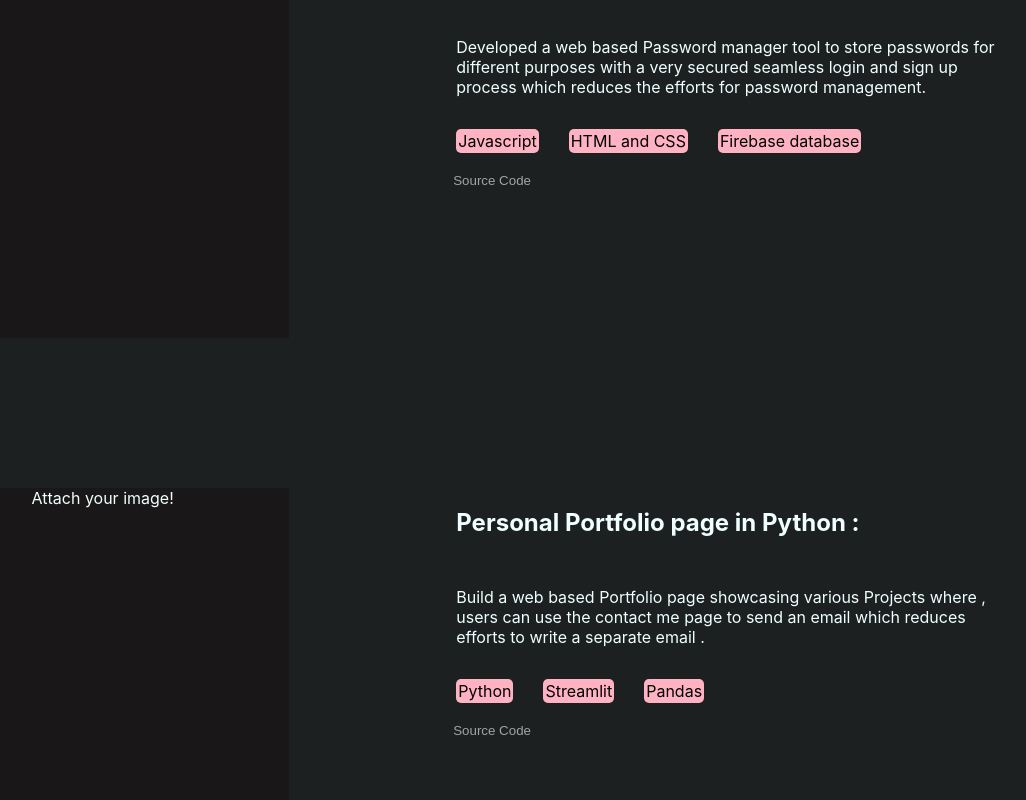
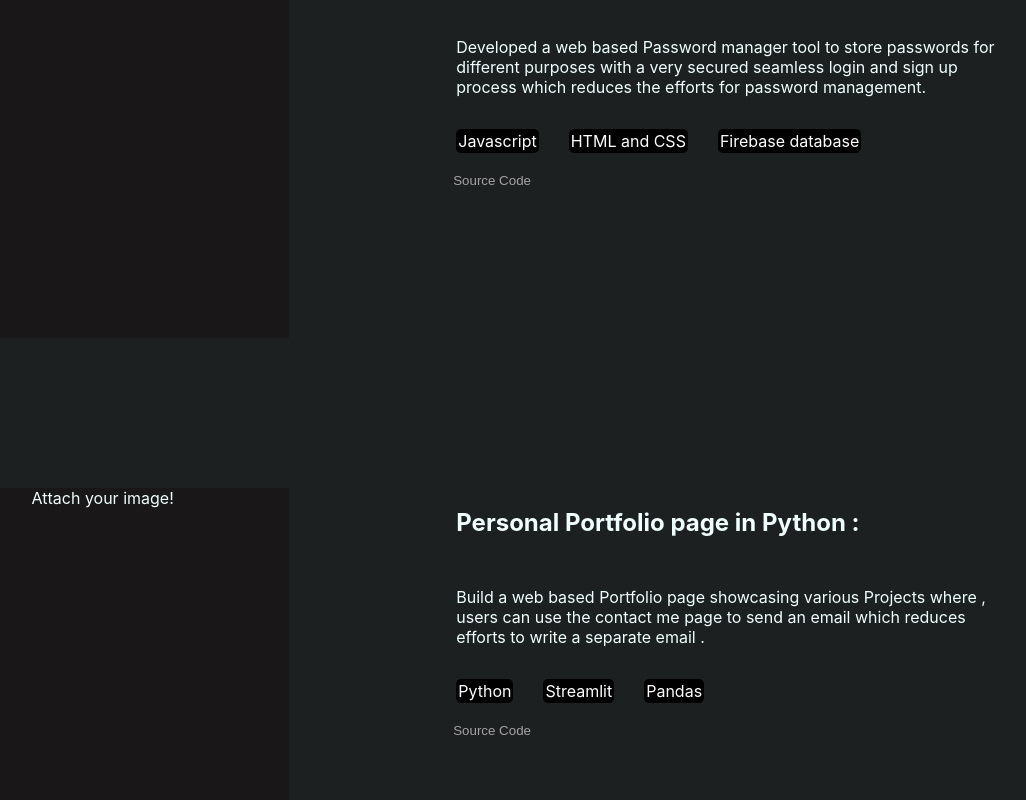
Before and after one commit to PranavJSX/React_folio, a React (Create React App) app: page / in a window 1280 px wide. Shown: the part 1620-2420 px from the top of the page, without its empty margins (241-1267 px from the left). Built offline with nearby package versions, Linux system fonts and the light colour scheme; a web font is replaced by a local one.

Commit message:
updating styling

```diff
--- a/src/Custom Components/Material/Shared/Card_prints.css
+++ b/src/Custom Components/Material/Shared/Card_prints.css
@@ -52,16 +52,17 @@
 }
 
 .tech_stack_print>p {
-    background-color: rgb(255, 179, 194);
+    background-color: rgb(0, 0, 0);
     padding: 2px 2px;
     border-radius: 5px;
-    color: black;
+    color: rgb(255, 255, 255);
 }
 
 
 .project_description_block>p ,.project_description_block>h2{
     text-align: left;
     margin-left: 10px;
+
 }
 
 .project_description_block>p{
--- a/src/Custom Components/Material/Shared/Card_prints.jsx
+++ b/src/Custom Components/Material/Shared/Card_prints.jsx
@@ -4,11 +4,21 @@ import {motion,  useScroll, useTransform} from "framer-motion";
 
 export const Card_prints = (props) => {
 
+
+
+  let card_colors = ['rgb(229, 152, 102) ','rgb(255, 179, 194)','rgb(52, 152, 219)','rgb(195, 155, 211 )'];
+  let x_color = 0;
+
+
+  const increase_x_color = () =>{
+    increase_x_color = increase_x_color + 1;
+  }
 const ref1 = useRef(null);
   let { scrollYProgress } = useScroll({
     target: ref1,
     offset: ["0 1" ,"1.33 1" ]
   });
+
 
 
   const opacity = useTransform(
@@ -19,12 +29,6 @@ const ref1 = useRef(null);
 
   const x = useTransform(scrollYProgress,[0,1] , [-200 , 0]);
   const y = useTransform(scrollYProgress,[0,1] , [200 , 0]);
-
-//   useMotionValueEvent(scrollYProgress,"change",(latest)=>{
-//     if(latest>0){
-//     document.querySelector('.main_card_div>div:first-child').style.transform = `translateX(${(1-latest)*100}%)`;
-//     }
-// })
 
 
 return (<motion.div className='main_card_div' ref={ref1}style={{opacity:opacity}}>
@@ -44,5 +48,5 @@ return (<motion.div className='main_card_div' ref={ref1}style={{opacity:opacity}
       </motion.div>
   </motion.div>)
 
-  return
+
 }
--- a/src/Custom Components/Material/Shared/Flexbox_prints.jsx
+++ b/src/Custom Components/Material/Shared/Flexbox_prints.jsx
@@ -3,12 +3,10 @@ import './Flexbox_prints.css'
 
 export const Flexbox_prints = (props) => {
     const elements_to_flex = props.arr;
-    console.log(`Top_custom_flex_${props.flexboxstyle}`)
     if(props.data_type==='icons'){
         return <div className='master_div'>
             <div></div>
         <div className={`Top_custom_flex_${props.flexboxstyle}_${props.data_type}`}>
-        {console.log(elements_to_flex)}
         {elements_to_flex.map(i=>{
             return <div className='flexboxes'> <h2>{i}</h2></div>
         })}</div>
@@ -20,7 +18,6 @@ export const Flexbox_prints = (props) => {
         <div className='master_div'>
         <div></div>
         <div className={`Top_custom_flex_${props.flexboxstyle}_${props.data_type}`}>
-        {console.log(elements_to_flex)}
         {elements_to_flex.map(i=>{
             return <div className='flexboxes'> <h2>{i}</h2></div>
         })}</div>
```
